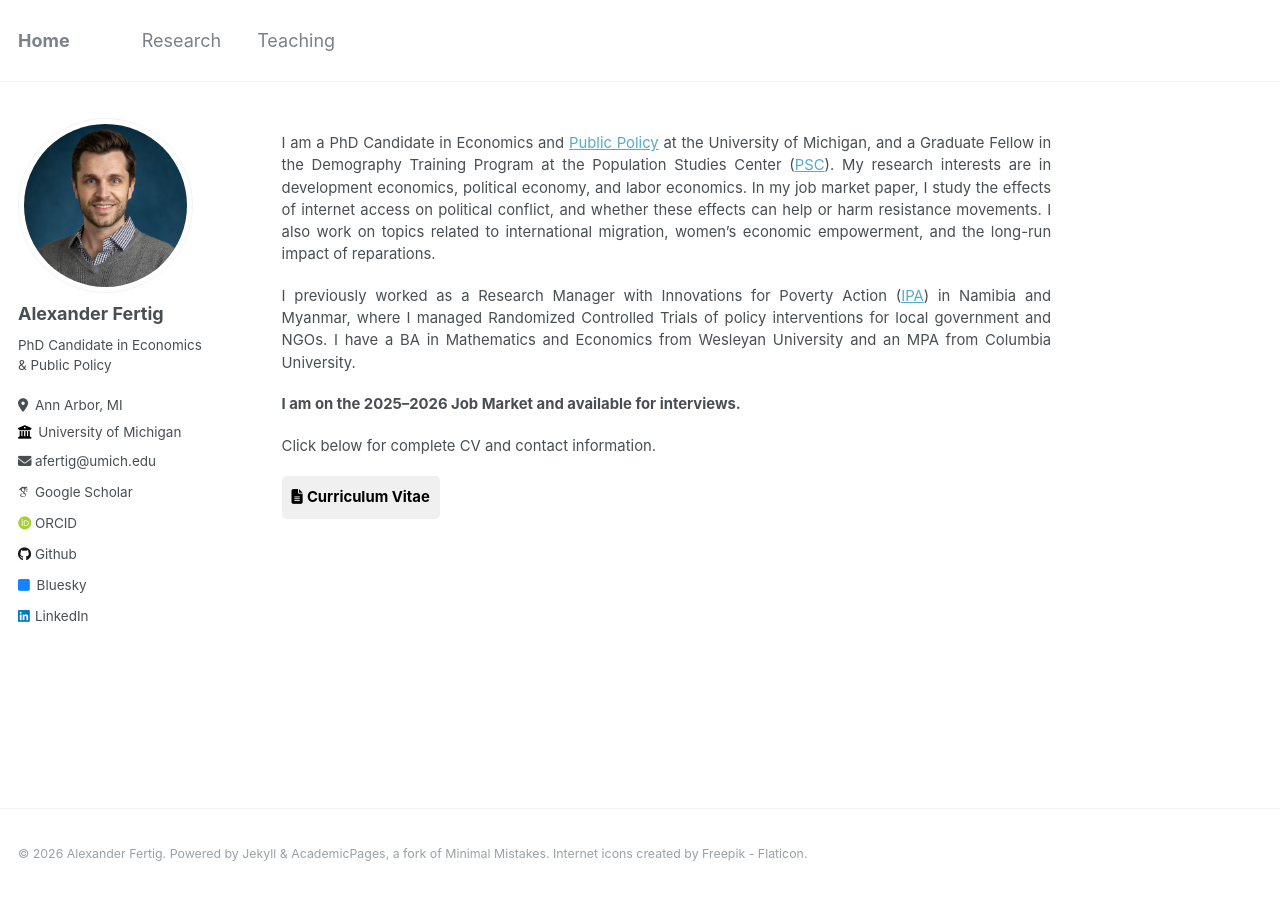
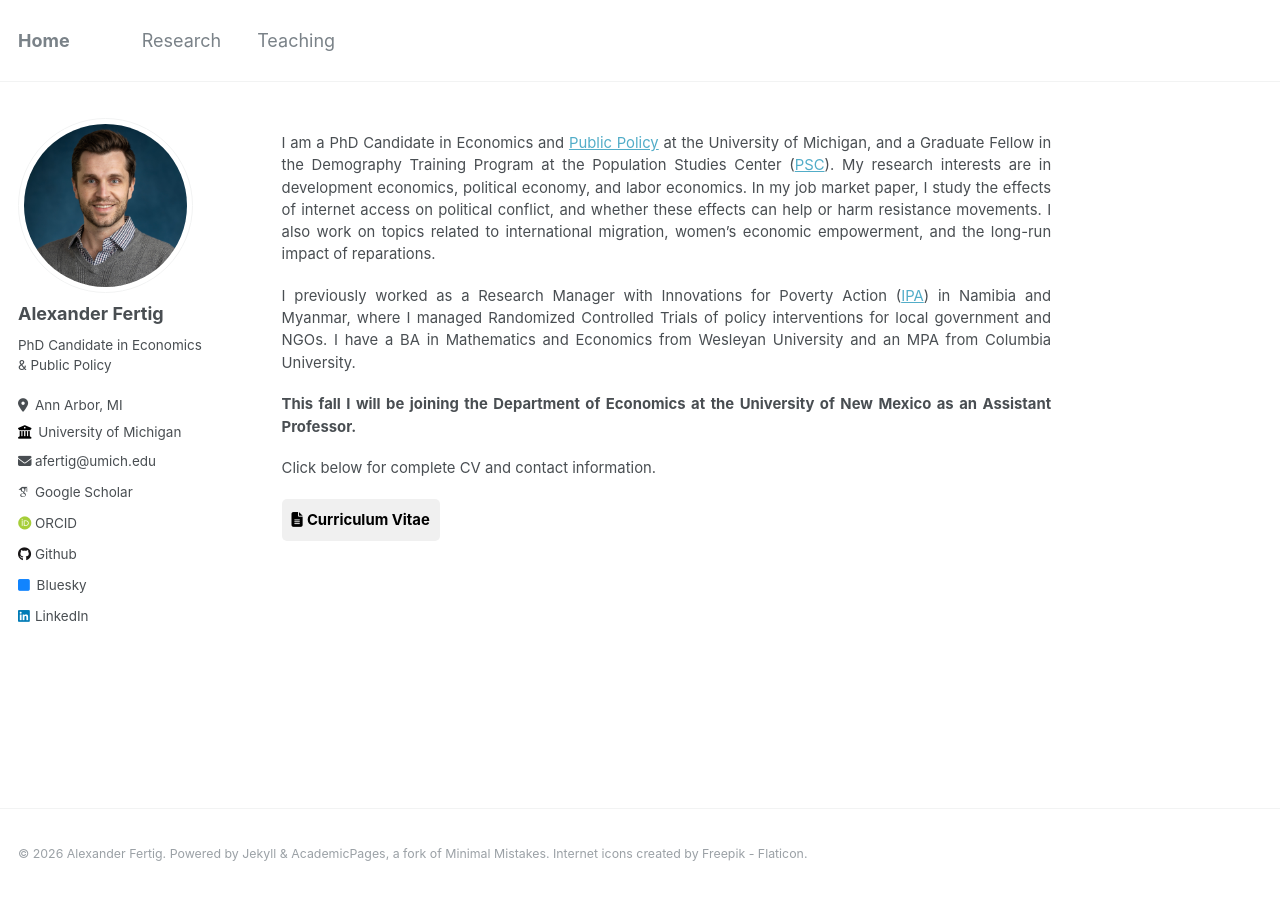
Before and after one commit to alexanderfertig/alexanderfertig.github.io, a Jekyll site: the page built from _pages/home.md, in a window 1280 px wide. Built offline with Jekyll 4.4.1, drawn with Linux system fonts in a browser that asks for light colours; some web fonts are replaced.

Commit message:
Update home.md

```diff
--- a/_pages/home.md
+++ b/_pages/home.md
@@ -8,7 +8,7 @@ I am a PhD Candidate in Economics and [Public Policy](https://fordschool.umich.e
 
 I previously worked as a Research Manager with Innovations for Poverty Action ([IPA](https://poverty-action.org/){:target="_blank"}) in Namibia and Myanmar, where I managed Randomized Controlled Trials of policy interventions for local government and NGOs. I have a BA in Mathematics and Economics from Wesleyan University and an MPA from Columbia University.
 
-**I am on the 2025--2026 Job Market and available for interviews.**
+**This fall I will be joining the Department of Economics at the University of New Mexico as an Assistant Professor.**
 
 Click below for complete CV and contact information.
 
```
